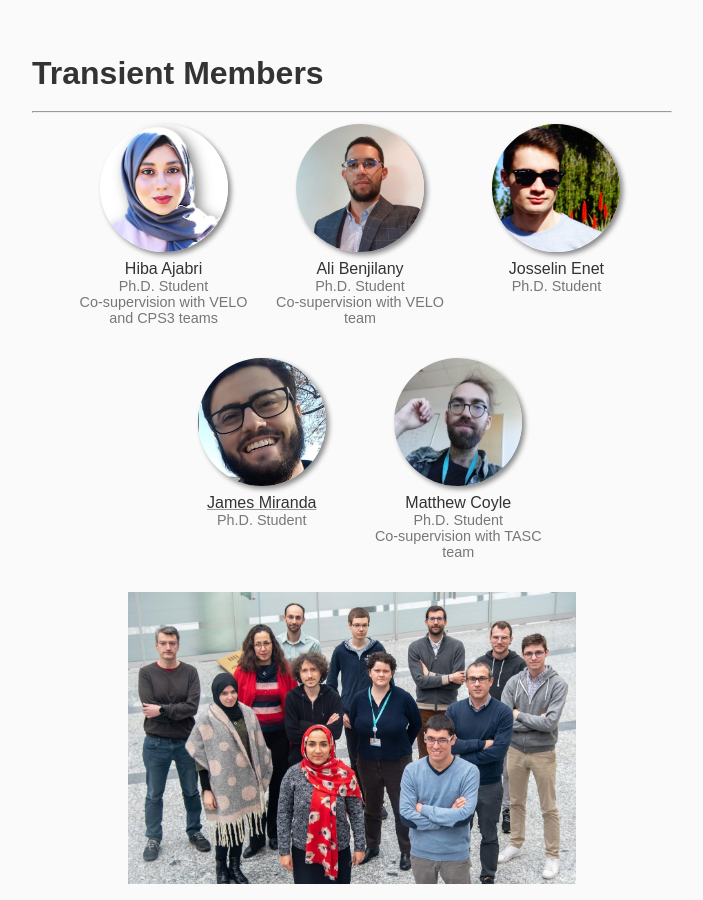
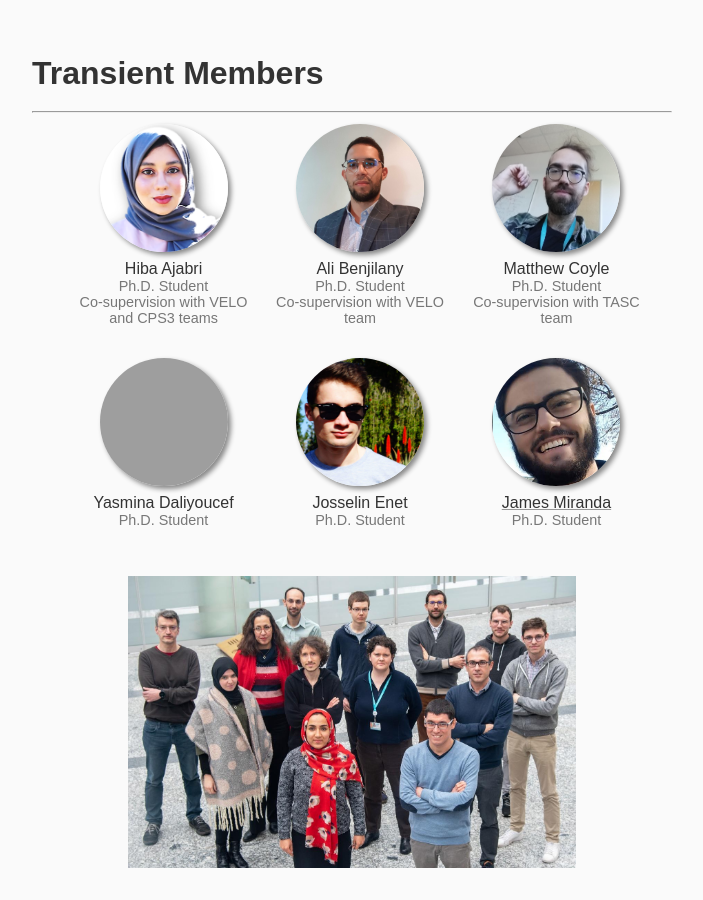
Before and after one commit to NaoMod/naomod.github.io, a Jekyll site: the page built from members.html, in a window 1280 px wide and 900 px high, scrolled down 1032 px. Shown: the whole window, without its empty margins (288-991 px from the left). Built offline with Jekyll 4.4.1, drawn with Linux system fonts in a browser that asks for light colours; grey boxes are pictures that could not be loaded.

Commit message:
Update members.html: Adding Yasmina

```diff
--- a/members.html
+++ b/members.html
@@ -61,6 +61,15 @@ transient:
     affiliation: Co-supervision with VELO team
     picture: ali.jpeg
 
+  - name: Matthew Coyle
+    title: Ph.D. Student
+    affiliation: Co-supervision with TASC team
+    picture: matthew.jpeg
+
+  - name: Yasmina Daliyoucef
+    title: Ph.D. Student
+    picture: yasmina.jpeg
+
   - name: Josselin Enet
     title: Ph.D. Student
     picture: josselin.jpeg
@@ -69,11 +78,6 @@ transient:
     title: Ph.D. Student
     picture: james.png
     website: https://jameswpm.github.io/personal/
-
-  - name: Matthew Coyle
-    title: Ph.D. Student
-    affiliation: Co-supervision with TASC team
-    picture: matthew.jpeg
 
 former:
 
```
